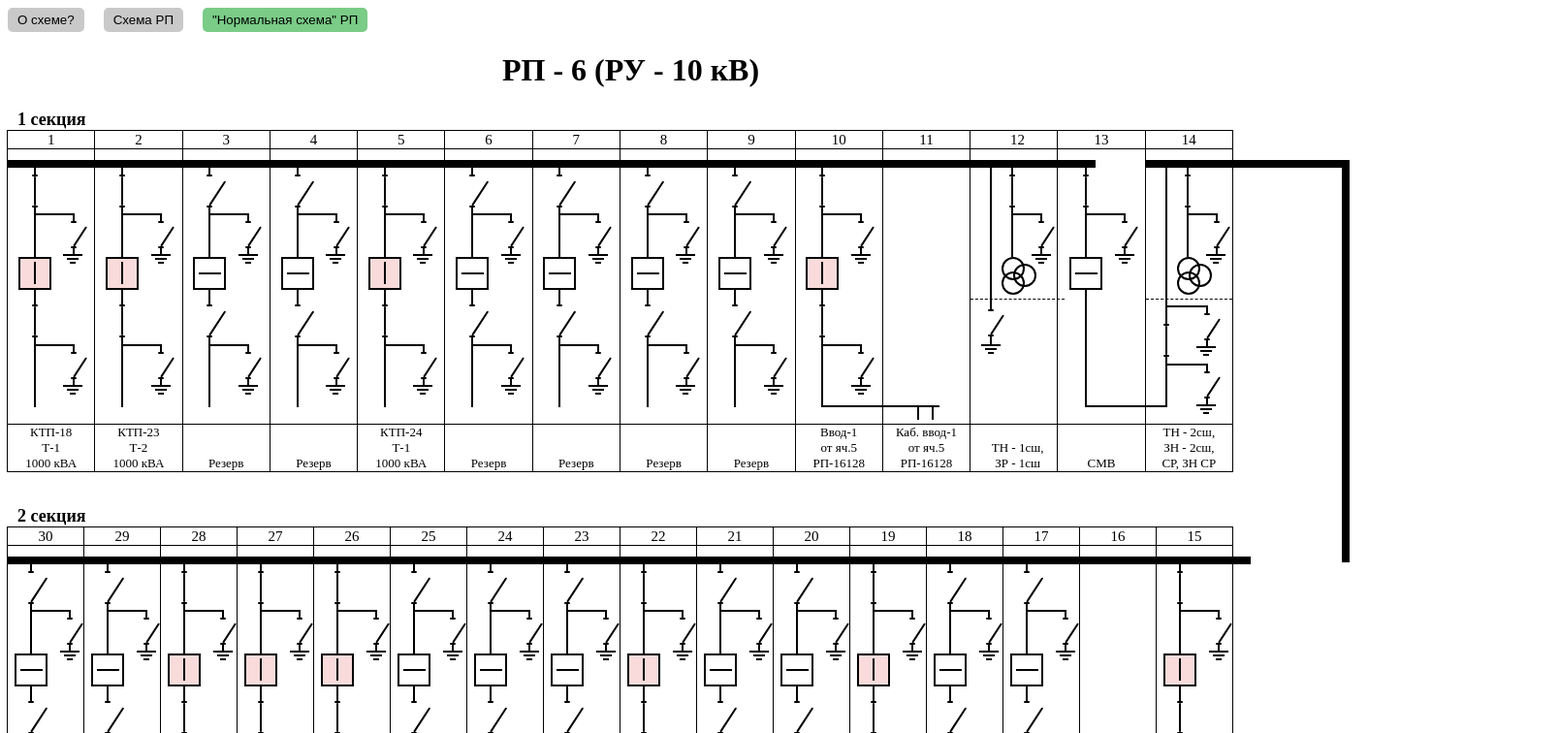
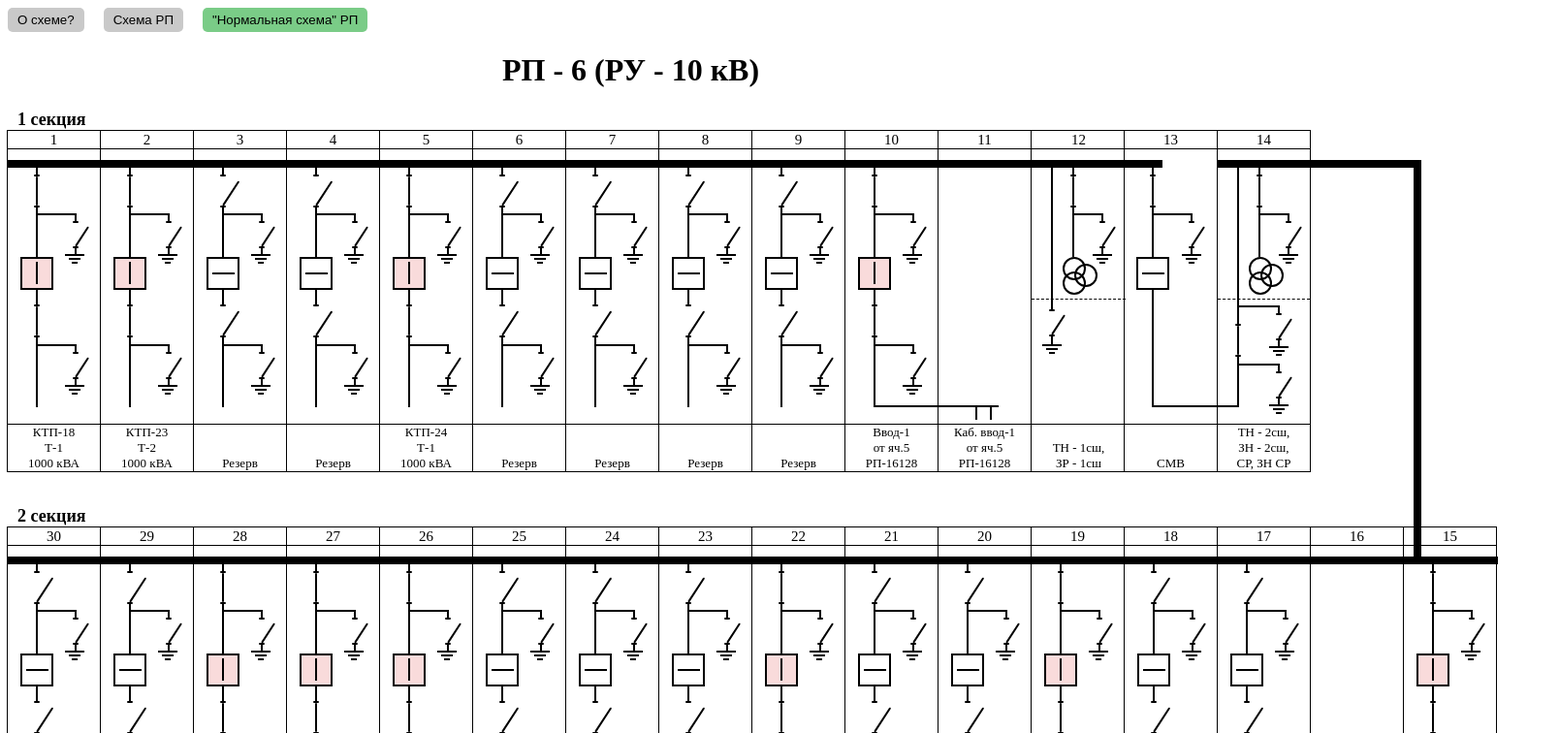
Before and after one commit to VDN74/rp6, a React (Vite) app: page / in a window 1280 px wide. Shown: the top 756 px of the page at 97% size, 1608 px wide, since content can reach past the window. Built offline with nearby package versions, Linux system fonts and the light colour scheme.

Commit message:
wrap all 1600px

```diff
--- a/src/App.jsx
+++ b/src/App.jsx
@@ -86,6 +86,7 @@ const App = () => {
 
   return (
     <>
+      <div className="wrap1">
         <Modal
           isOpen={isOpenModal}
           onRequestClose={() => setIsOpenModal(false)}
@@ -99,8 +100,8 @@ const App = () => {
           </div>
           <div>
             Электрическая схема с интерактивными элементами для ПК и мобильных
-          устройств. Полезна для инструктажей, наглядной демонстрации и анализа
-          порядка переключений.
+            устройств. Полезна для инструктажей, наглядной демонстрации и
+            анализа порядка переключений.
           </div>
         </Modal>
         <div className="app__buttons">
@@ -406,6 +407,7 @@ const App = () => {
             handleToggleDevice={handleToggleDevice}
           ></Cell>
         </div>
+      </div>
     </>
   );
 };
--- a/src/app.css
+++ b/src/app.css
@@ -1,3 +1,8 @@
+.wrap1 {
+	width: 1600px;
+	min-width: 1600px;
+}
+
 .app__buttons {
     display: flex;
     gap: 20px;
```
Lines whose indentation alone changed are shown as unchanged.
